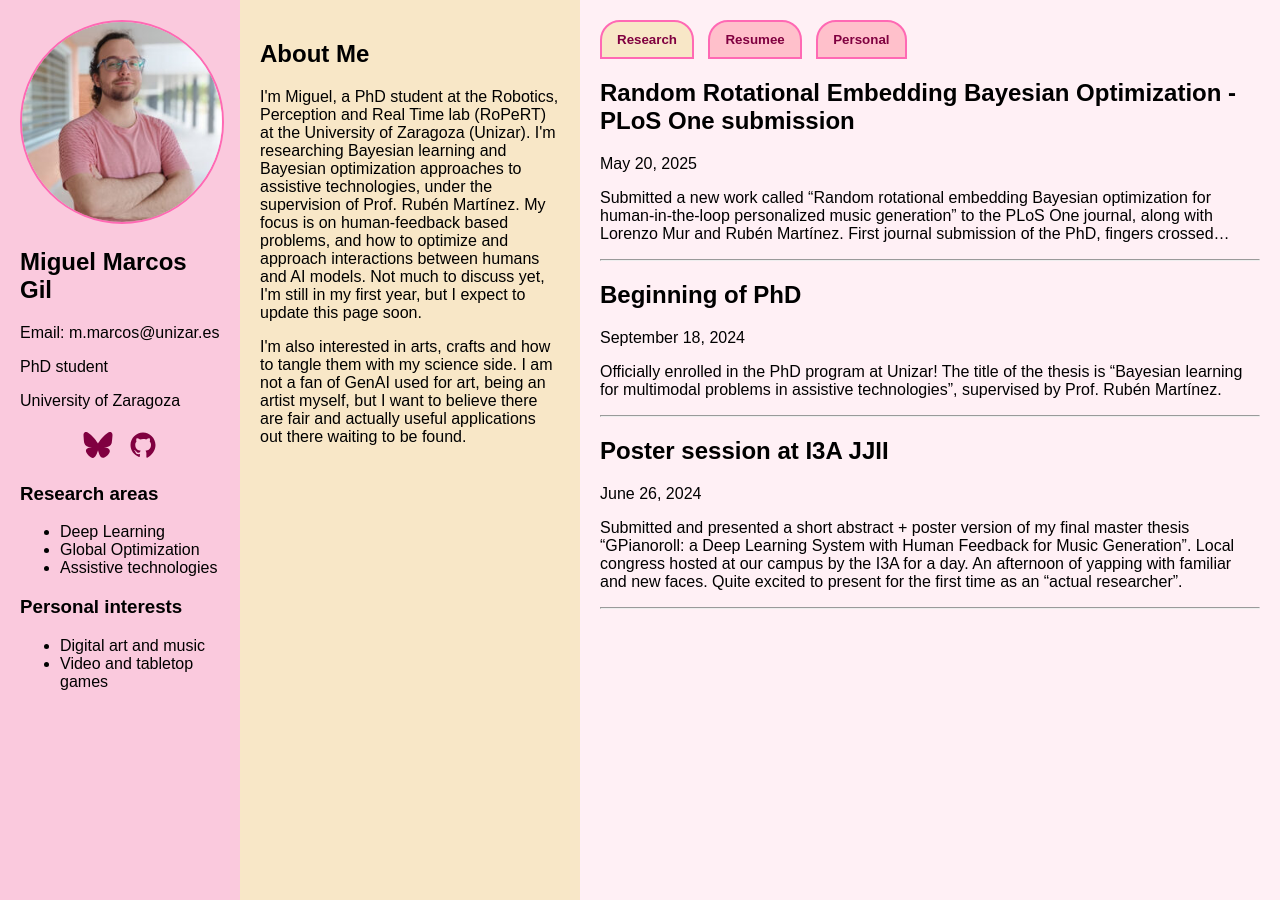
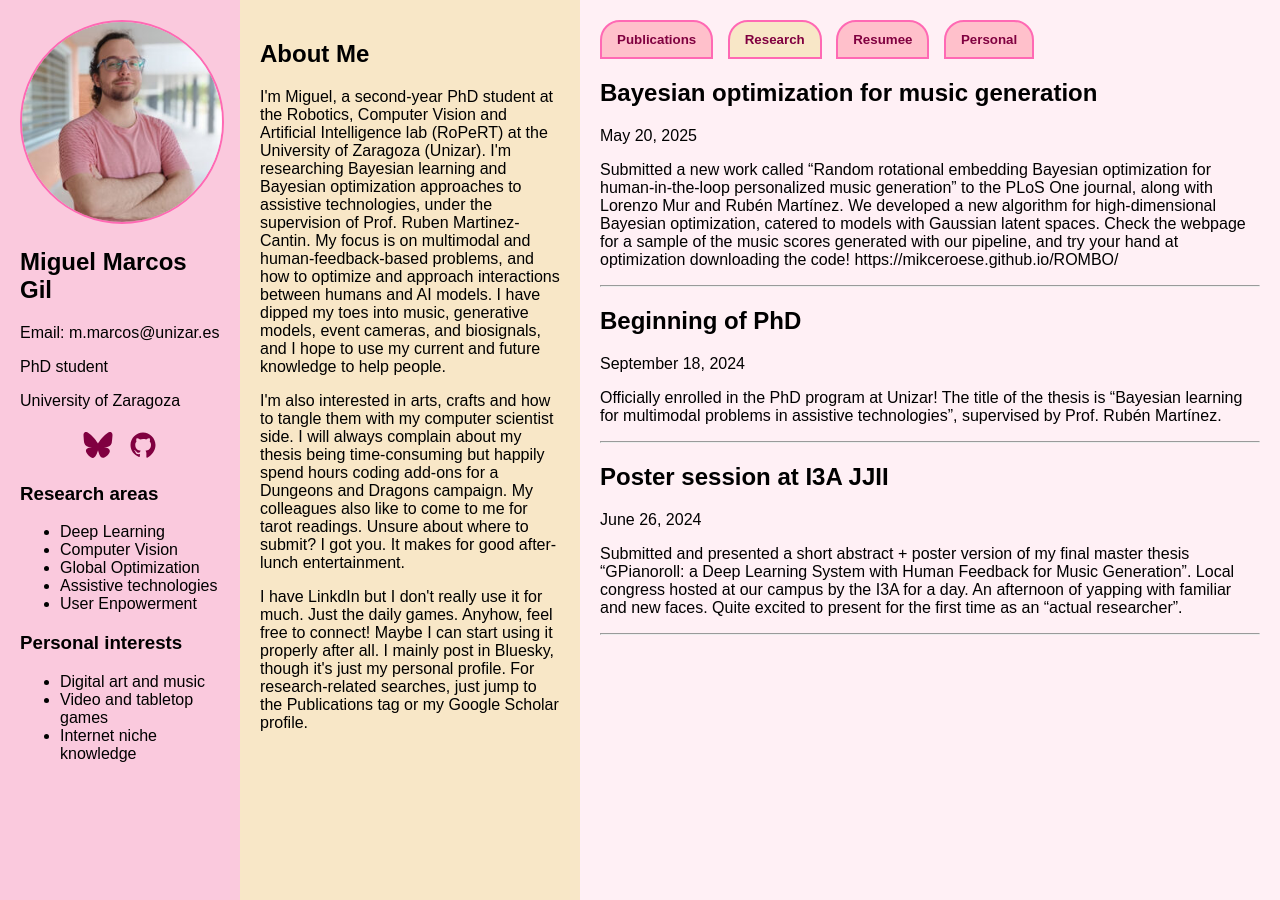
Before and after one commit to mikceroese/mikceroese.github.io, a Jekyll site: the page built from index.md, in a window 1280 px wide. Built offline with Jekyll 4.4.1, drawn with Linux system fonts in a browser that asks for light colours.

Commit message:
Included publications, updated bio, research, and resumee

```diff
--- a/_includes/bio.html
+++ b/_includes/bio.html
@@ -1,16 +1,22 @@
 <aside class="sidebar-bio">
     <h2>About Me</h2>
     <p>
-        I'm Miguel, a PhD student at the Robotics, Perception and Real Time lab (RoPeRT)
+        I'm Miguel, a second-year PhD student at the Robotics, Computer Vision and Artificial Intelligence lab (RoPeRT)
         at the University of Zaragoza (Unizar). I'm researching Bayesian learning and
         Bayesian optimization approaches to assistive technologies, under the supervision
-        of Prof. Rubén Martínez. My focus is on human-feedback based problems, and how
+        of Prof. Ruben Martinez-Cantin. My focus is on multimodal and human-feedback-based problems, and how
         to optimize and approach interactions between humans and AI models.
-        Not much to discuss yet, I'm still in my first year, but I expect to update this page soon.
+        I have dipped my toes into music, generative models, event cameras, and biosignals, and I hope to
+        use my current and future knowledge to help people.
     </p>
     <p>
-        I'm also interested in arts, crafts and how to tangle them with my science side.
-        I am not a fan of GenAI used for art, being an artist myself, but I want to believe
-        there are fair and actually useful applications out there waiting to be found.
+        I'm also interested in arts, crafts and how to tangle them with my computer scientist side.
+        I will always complain about my thesis being time-consuming but happily spend hours coding
+        add-ons for a Dungeons and Dragons campaign. My colleagues also like to come to me for tarot readings.
+        Unsure about where to submit? I got you. It makes for good after-lunch entertainment.
+    </p>
+    <p>
+        I have LinkdIn but I don't really use it for much. Just the daily games. Anyhow, feel free to connect! Maybe I can start using it properly after all.
+        I mainly post in Bluesky, though it's just my personal profile. For research-related searches, just jump to the Publications tag or my Google Scholar profile.
     </p>
 </aside>
--- a/_includes/sidebar.html
+++ b/_includes/sidebar.html
@@ -19,13 +19,16 @@
   <h3>Research areas</h3>
   <ul>
     <li>Deep Learning</li>
+    <li>Computer Vision</li>
     <li>Global Optimization</li>
     <li>Assistive technologies</li>
+    <li>User Enpowerment</li>
   </ul>
   <h3>Personal interests</h3>
   <ul>
     <li>Digital art and music</li>
     <li>Video and tabletop games</li>
+    <li>Internet niche knowledge</li>
   </ul>
 
 </aside>
--- a/index.md
+++ b/index.md
@@ -4,10 +4,22 @@ layout: default
 
 <div class="content">
   <div class="tabs">
+    <button class="tab" id="publications_tab" onclick="showTab('publications')">Publications</button>
     <button class="tab" id="research_tab" onclick="showTab('research')">Research</button>
     <button class="tab" id="resumee_tab" onclick="showTab('resumee')">Resumee</button>
     <button class="tab" id="personal_tab" onclick="showTab('personal')">Personal</button>
   </div>
+
+  <div id="publications" class="tab-content">
+    {% assign posts = site.posts | where: 'category', 'publicatios' %}
+    {% for post in posts %}
+      <h2>{{ post.title }}</h2>
+      <p>{{ post.date | date: "%B %d, %Y" }}</p>
+      <div>{{ post.content }}</div>
+      <hr/>
+    {% endfor %}
+  </div>
+
 
   <div id="research" class="tab-content">
     {% assign posts = site.posts | where: 'category', 'research' %}
```
Also changed, not shown: _posts/2023-01-01-Practicas_master.md (+1 -1 lines), _posts/2023-06-01-Investigo.md (added, +10 -0 lines), _posts/2025-05-20-PLoSOne.md (+5 -2 lines), _posts/2025-11-21-ROMBO.md (added, +18 -0 lines), _posts/2026-01-02-EvS2.md (added, +22 -0 lines).
